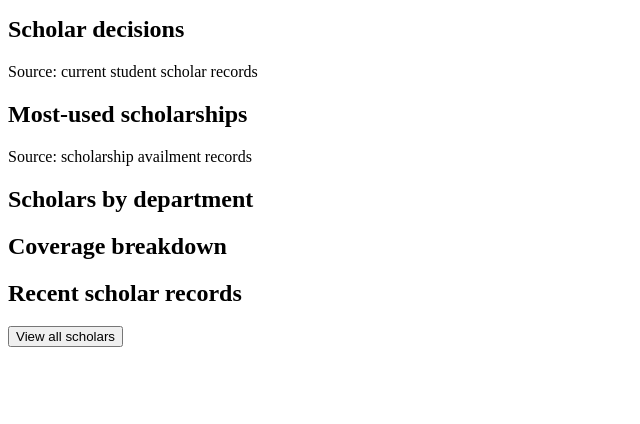
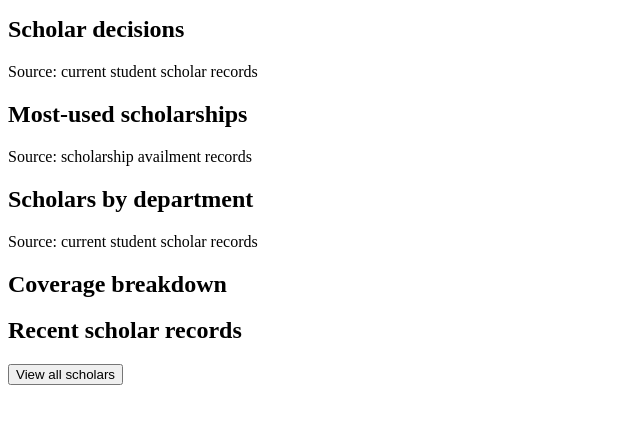
Before and after one commit to Akoyakii/dysl_backupstart, a PHP site: page /views/dashboard.php in a window 1280 px wide. Shown: the part 251-675 px from the top of the page, without its empty margins (0-640 px from the left). Run offline with PHP 8.4, Linux system fonts and the light colour scheme; the template is opened without the code that fills it, so the values that code supplies are empty.

Commit message:
dashoboard update

```diff
--- a/views/dashboard.php
+++ b/views/dashboard.php
@@ -49,13 +49,13 @@
             <section class="dashboard-chart-card min-w-0 rounded-2xl border bg-white p-5 dark:border-slate-800 dark:bg-slate-900">
                 <h2 class="font-bold">Scholar decisions</h2>
                 <p id="dashboardStatusSummary" class="mt-1 text-sm text-slate-600 dark:text-slate-300"></p>
-                <p class="mt-1 text-xs text-slate-400">Source: current student scholar records</p>
+                <p class="mt-1 text-xs font-medium text-slate-400">Source: current student scholar records</p>
                 <div id="dashboardStatusPlot" class="relative mt-5 h-64" hidden><canvas id="dashboardStatusChart" aria-hidden="true"></canvas></div>
             </section>
             <section class="dashboard-chart-card min-w-0 rounded-2xl border bg-white p-5 dark:border-slate-800 dark:bg-slate-900">
                 <h2 class="font-bold">Most-used scholarships</h2>
                 <p id="dashboardUsageSummary" class="mt-1 text-sm text-slate-600 dark:text-slate-300"></p>
-                <p class="mt-1 text-xs text-slate-400">Source: scholarship availment records</p>
+                <p class="mt-1 text-xs font-medium text-slate-400">Source: scholarship availment records</p>
                 <div id="dashboardUsagePlot" class="relative mt-5 h-64" hidden><canvas id="dashboardUsageChart" aria-hidden="true"></canvas></div>
             </section>
         </div>
@@ -63,6 +63,7 @@
             <section class="dashboard-chart-card min-w-0 rounded-2xl border bg-white p-5 dark:border-slate-800 dark:bg-slate-900">
                 <h2 class="font-bold">Scholars by department</h2>
                 <p id="dashboardDeptSummary" class="mt-1 text-sm text-slate-600 dark:text-slate-300"></p>
+                <p class="mt-1 text-xs font-medium text-slate-400">Source: current student scholar records</p>
                 <div id="dashboardDeptPlot" class="relative mt-5 h-64" hidden><canvas id="dashboardDeptChart" aria-hidden="true"></canvas></div>
             </section>
             <section class="dashboard-chart-card min-w-0 rounded-2xl border bg-white p-5 dark:border-slate-800 dark:bg-slate-900">
```
Also changed, not shown: assets/js/reports.js (+9 -3 lines).
